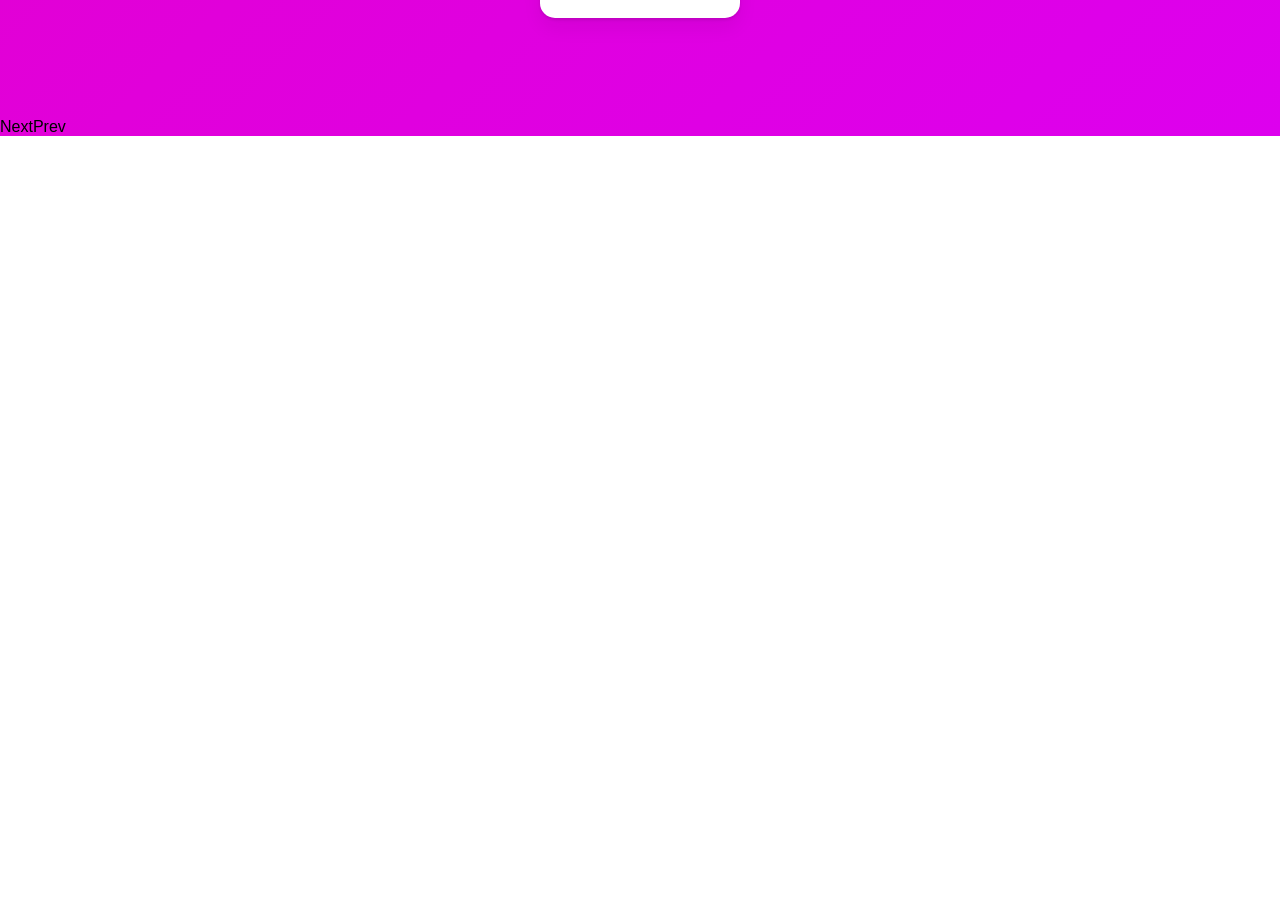
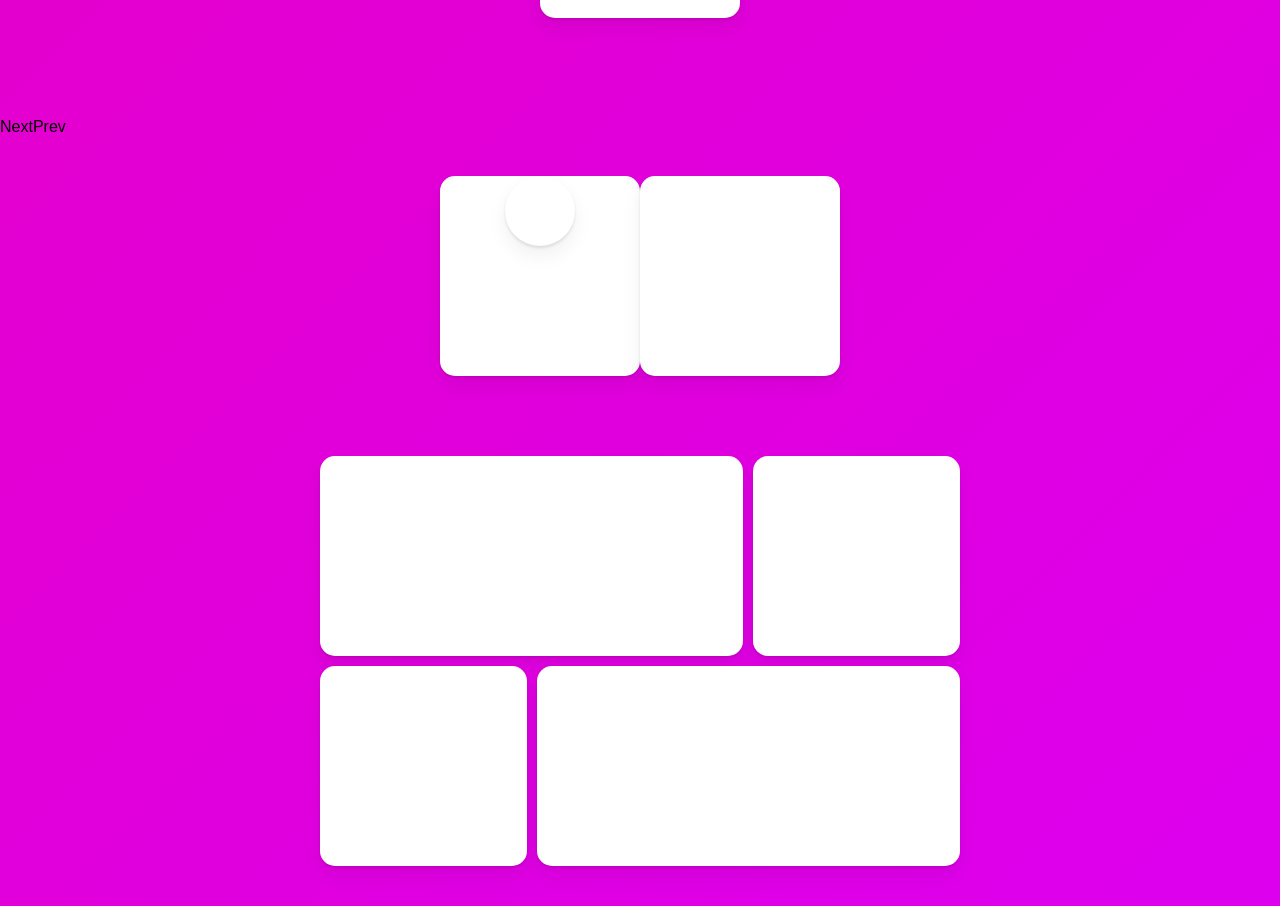
Before and after one commit to k-sang-soo/react-typescript-anination, a React (Create React App) app: page / in a window 1280 px wide. Shown: the part 3600-4506 px from the top of the page. Before the commit the page ends 3736 px from the top, so only its background shows below. Built offline with nearby package versions, Linux system fonts and the light colour scheme.

Commit message:
layoutId 옵션으로 컴포넌트 ani 연결하는 방법

```diff
--- a/src/App.tsx
+++ b/src/App.tsx
@@ -71,6 +71,37 @@ const Svg = styled.svg`
         stroke-width: 2;
     }
 `;
+
+const Grid = styled.div`
+    display: grid;
+    grid-template-columns: repeat(3, 1fr);
+    width: 50vw;
+    gap: 10px;
+
+    ${Box} {
+        width: auto;
+    }
+
+    div:first-child,
+    div:last-child {
+        grid-column: span 2;
+    }
+`;
+
+const Overlay = styled(motion.div)`
+    width: 100%;
+    height: 100%;
+    position: absolute;
+    display: flex;
+    justify-content: center;
+    align-items: center;
+`;
+
+const overlay = {
+    hidden: { backgroundColor: 'rgba(0, 0, 0, 0)' },
+    visible: { backgroundColor: 'rgba(0, 0, 0, 0.5)' },
+    exit: { backgroundColor: 'rgba(0, 0, 0, 0)' },
+};
 
 const ani1 = {
     start: { scale: 0 },
@@ -167,6 +198,8 @@ function App() {
     const [showing, setShowing] = useState(false);
     const [back, setBack] = useState(false);
     const [showSlideIdx, setShowSlideIdx] = useState(1);
+    const [clicked, setClicked] = useState(false);
+    const [id, setId] = useState<null | string>(null);
     const toggleShowing = () => setShowing((prev) => !prev);
     const clickNextBtn = () => {
         setBack(false);
@@ -176,6 +209,7 @@ function App() {
         setBack(true);
         setShowSlideIdx((prev) => (prev === 1 ? 1 : prev - 1));
     };
+    const toggleClick = () => setClicked((prev) => !prev);
     const biggerBoxRef = useRef<HTMLDivElement>(null);
     const dragWrap = useRef<HTMLDivElement>(null);
     const dragBox = useRef<HTMLDivElement>(null);
@@ -223,6 +257,7 @@ function App() {
                         ></motion.path>
                     </Svg>
                 </Wrapper>
+                {/* AnimatePresence 동적으로 컴포넌트가 보여지고 없어질 때 사용 */}
                 {/* AnimatePresence 태그는 항상 보여야하고 안에 if문이 있어야 한다. */}
                 <Wrapper>
                     <AnimatePresence>{showing ? <Box key="popup" variants={aniShowing} initial="initial" animate="visible" exit="leaving" /> : null}</AnimatePresence>
@@ -242,6 +277,26 @@ function App() {
                 <button type="button" onClick={clickPrevBtn}>
                     Prev
                 </button>
+                <Wrapper onClick={toggleClick}>
+                    {/* layoutId 로 두 컴포넌트가 이어져있게 만듦 */}
+                    <Box>{!clicked ? <Circle layoutId="circle" /> : null}</Box>
+                    <Box>{clicked ? <Circle layoutId="circle" /> : null}</Box>
+                </Wrapper>
+
+                <Wrapper>
+                    <Grid>
+                        {['1', '2', '3', '4'].map((n) => (
+                            <Box onClick={() => setId(n)} key={n} layoutId={n} />
+                        ))}
+                    </Grid>
+                    <AnimatePresence>
+                        {id ? (
+                            <Overlay variants={overlay} onClick={() => setId(null)} initial="hidden" animate="visible" exit="exit">
+                                <Box layoutId={id} style={{ width: 400, height: 200 }} />
+                            </Overlay>
+                        ) : null}
+                    </AnimatePresence>
+                </Wrapper>
             </Container>
         </>
     );
```
